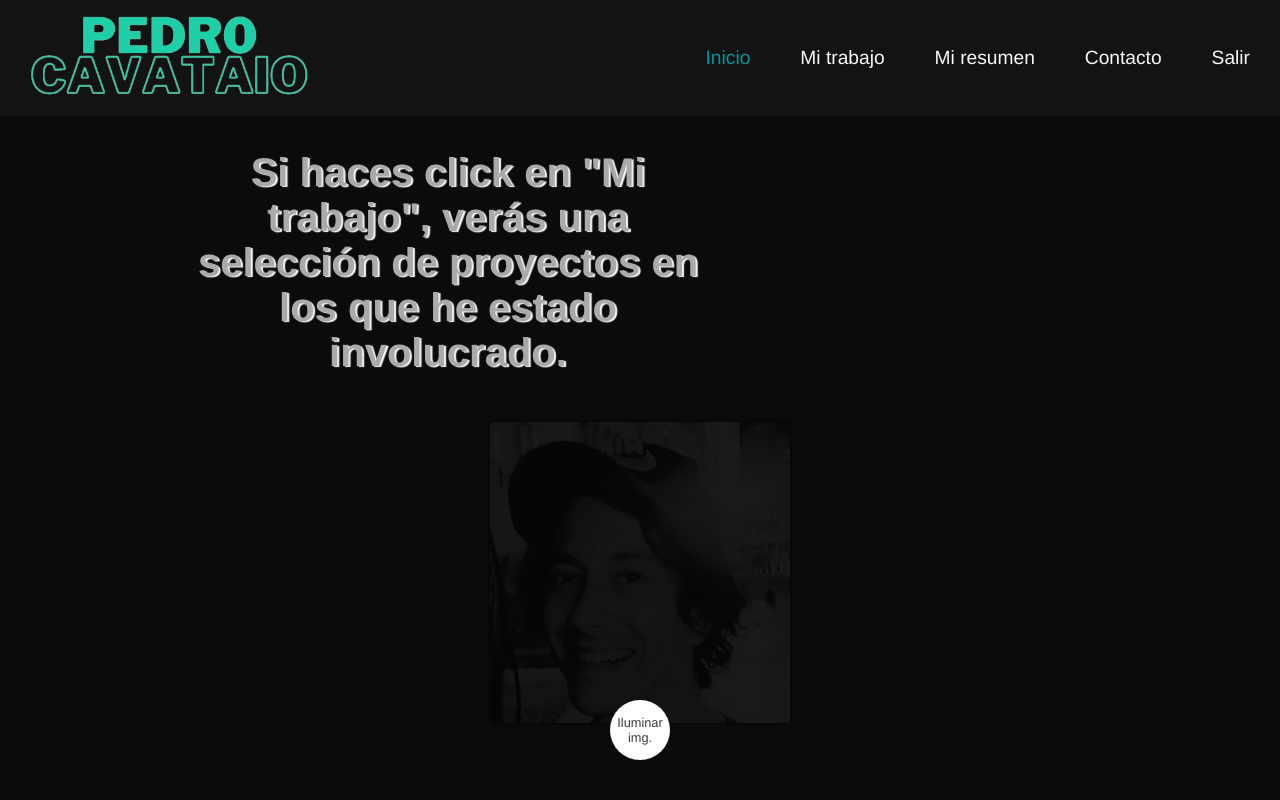
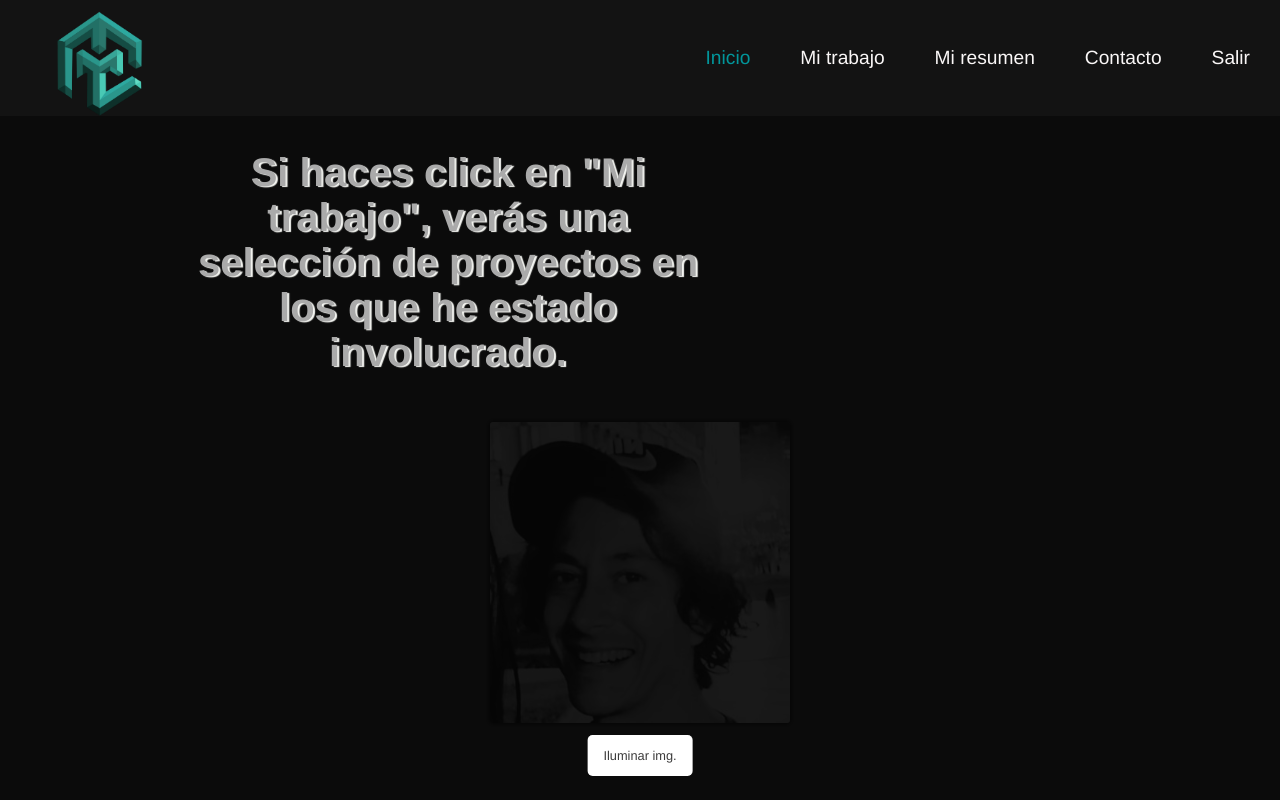
Before and after one commit to PedroCavataio/PFC_Portfolio, a React (Create React App) app: page /landing in a window 1280 px wide. Built offline with nearby package versions, Linux system fonts and the light colour scheme.

Commit message:
ajuste de botones y logo

```diff
--- a/src/contacto/contacto.styles.css
+++ b/src/contacto/contacto.styles.css
@@ -70,7 +70,7 @@
 }
 
 .btnEnviar {
-  padding: 0.5rem 1rem;
+  padding: 0.5rem 1.7rem;
   font-size: 1rem;
   color: rgb(61, 60, 60);
   background-color: #ffffff;
--- a/src/landingPage/landinPage.styles.css
+++ b/src/landingPage/landinPage.styles.css
@@ -106,40 +106,16 @@
   border-radius: 1%;
 }
 
-/* .fotoPedro:hover {
-  filter: brightness(1);
-}  */
 
 .light {
- /*  font-family: 'Franklin Gothic Medium', 'Arial Narrow', Arial, sans-serif;
-  position: absolute;
-  color: rgb(61, 60, 60);
-  background-color: #f8f5f5;
-  cursor: pointer;
-  border-radius: 50%;
-  width: 20vw;
-  height: 20vw;
-  max-width: 90px;
-  max-height: 90px;
-  display: flex;
-  align-items: center;
-  justify-content: center;
-  font-size: 1rem;
-  text-align: center;
-  text-decoration: none;
-  border: none;
-  outline: none;
-  right: 3%;
-  bottom: 5%; */
   font-family: 'Franklin Gothic Medium', 'Arial Narrow', Arial, sans-serif;
   position: absolute;
   color: rgb(61, 60, 60);
   background-color: #ffffff;
   box-shadow: 0 0 15px rgba(2, 150, 155, 0);
   cursor: pointer;
-  border-radius: 50%;
-  width: 60px;
-  height: 60px;
+  border-radius: 5px;
+  padding: 0.8rem 1rem;
   display: flex;
   align-items: center;
   justify-content: center;
@@ -148,42 +124,19 @@
   text-decoration: none;
   border: none;
   outline: none;
-  bottom: 5%;
+  bottom: 3%;
   right: 50%;
   transform: translateX(50%);
 }
 
 .light:hover {
-  /* position: absolute;
-  cursor: pointer;
-  border-radius: 50%;
-  width: 20vw;
-  height: 20vw;
-  max-width: 90px;
-  max-height: 90px;
-  display: flex;
-  align-items: center;
-  justify-content: center;
-  background-color: rgb(248, 73, 4);
-  color: rgb(255, 254, 255);
-  font-size: 1rem;
-  text-align: center;
-  text-decoration: none;
-  border: none;
-  outline: none;
-  right: 3%;
-  bottom: 5%; */
   font-family: 'Franklin Gothic Medium', 'Arial Narrow', Arial, sans-serif;
   position: absolute;
-  /* background-color: rgb(248, 73, 4);
-  color: rgb(255, 254, 255); */
   background-color: rgba(248, 73, 4, 0);
   color: rgb(255, 254, 255);
   box-shadow: 0 0 15px rgb(2, 150, 155);
   cursor: pointer;
-  border-radius: 50%;
-  width: 60px;
-  height: 60px;
+  border-radius: 5px;
   display: flex;
   align-items: center;
   justify-content: center;
@@ -192,7 +145,7 @@
   text-decoration: none;
   border: none;
   outline: none;
-  bottom: 5%;
+  bottom: 3%;
   right: 50%;
   transform: translateX(50%);
 }
--- a/src/login/login.jsx
+++ b/src/login/login.jsx
@@ -3,7 +3,7 @@ import { useNavigate } from "react-router-dom";
 import { ToastContainer, toast } from "react-toastify";
 import "./login.styles.css";
 import "react-toastify/dist/ReactToastify.css";
-import pedroCavataio from "../assets/logoAzul.png";
+import pedroCavataio from "../assets/LogoPFC.png";
 
 const Login = ({ onLogin, access }) => {
   const [userData, setUserData] = useState({ nombre: ""/* , estacion: ""  */});
--- a/src/login/login.styles.css
+++ b/src/login/login.styles.css
@@ -21,9 +21,9 @@
 
 .nombre-image {
   position: absolute;
-  top: 2%;
-  left: 2%;
-  height: 10%;
+  top: 5%;
+  left: 5%;
+  height: 13%;
 }
 
 .contenedor {
@@ -91,12 +91,11 @@ label {
   font-family: 'Franklin Gothic Medium', 'Arial Narrow', Arial, sans-serif;
   visibility: visible;
   height: 1.5rem;
-
 }
 
 .login-button {
-  padding: 0.5rem 1rem;
-  font-size: 1rem;
+  padding: 0.7rem 1.7rem;
+  font-size: 0.8rem;
   color: rgb(61, 60, 60);
   background-color: #f8f5f5;
   border-radius: 5px;
@@ -104,9 +103,11 @@ label {
   border: 2px solid #2d2d2e00;
   margin-top: 1rem;
   font-family: 'Franklin Gothic Medium', 'Arial Narrow', Arial, sans-serif;
+  margin-left: 13%;
 }
 
 .login-button:hover {
+  font-size: 0.8rem;
   background-color: rgba(248, 73, 4, 0);
   color: rgb(255, 254, 255);
   box-shadow: 0 0 15px rgb(2, 150, 155);
@@ -120,15 +121,12 @@ label {
   color: rgb(61, 60, 60);
   background-color: #f8f5f5;
   cursor: pointer;
-  border-radius: 50%;
-  width: 20vw;
-  height: 20vw;
-  max-width: 90px;
-  max-height: 90px;
+  border-radius: 5px;
+  padding: 0.8rem 1.2rem;
   display: flex;
   align-items: center;
   justify-content: center;
-  font-size: 1rem;
+  font-size: 0.8rem;
   text-align: center;
   text-decoration: none;
   border: none;
@@ -140,18 +138,14 @@ label {
 .Saltar-button:hover {
   position: absolute;
   cursor: pointer;
-  border-radius: 50%;
-  width: 20vw;
-  height: 20vw;
-  max-width: 90px;
-  max-height: 90px;
+  border-radius: 5px;
   display: flex;
   align-items: center;
   justify-content: center;
   background-color: rgba(248, 73, 4, 0);
   color: rgb(255, 254, 255);
   box-shadow: 0 0 15px rgb(2, 150, 155);
-  font-size: 1rem;
+  font-size: 0.8rem;
   text-align: center;
   text-decoration: none;
   border: none;
--- a/src/nav/nav.jsx
+++ b/src/nav/nav.jsx
@@ -1,7 +1,7 @@
 import React, { useState, useEffect } from "react";
 import { useNavigate, useLocation } from "react-router-dom";
 import "./nav.styles.css";
-import pedroCavataio from "../assets/logoAzul.png";
+import pedroCavataio from "../assets/LogoPFC.png";
 import { NavLink } from "react-router-dom";
 
 let vacio = "";
--- a/src/nav/nav.styles.css
+++ b/src/nav/nav.styles.css
@@ -19,10 +19,9 @@
 
   .nombreImagenLogo {
     position: fixed;
-    top: 2%;
-    left: 2%;
-
-    height: 10%;
+    top: 1%;
+    left: 4%;
+    height: 14%;
     z-index: 999;
   }
 
```
Also changed, not shown: src/assets/LogoPFC.png (added).
